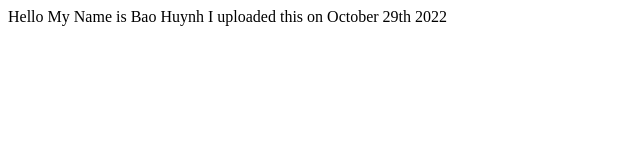
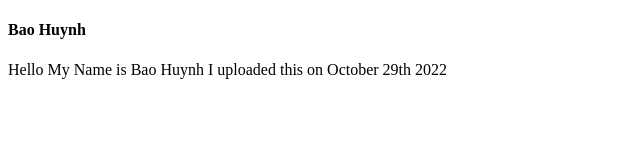
Before and after one commit to VinBHuynh/VinBHuynh.github.io, a plain HTML site: page index.html in a window 1280 px wide. Shown: the whole page, without its empty margins (0-640 px from the left). Drawn offline with Linux system fonts and the light colour scheme.

Commit message:
first heading

```diff
--- a/index.html
+++ b/index.html
@@ -4,9 +4,16 @@
     <meta charset="UTF-8">
     <meta name="viewport" content="width=device-width, initial-scale=1.0">
     <meta http-equiv="X-UA-Compatible" content="ie=edge">
-    <title>Bao Huynh's Website!</title>
+    <title>Bao Huynh's Website</title>
   </head>
   <body>
+    <div class="topnav">
+      <nav>
+        <div class="heading">
+          <h4> Bao Huynh</h4>
+        </div>
+      </nav>
+    </div>
 	Hello My Name is Bao Huynh I uploaded this on October 29th 2022
   </body>
 </html>
```
